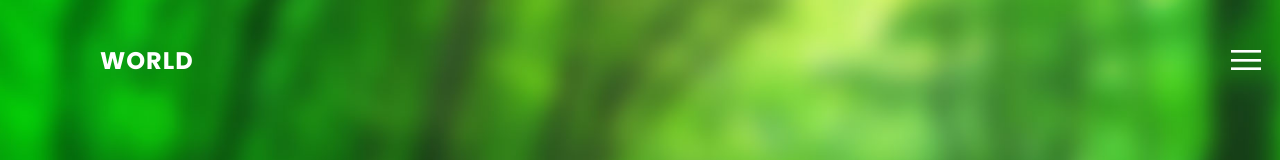
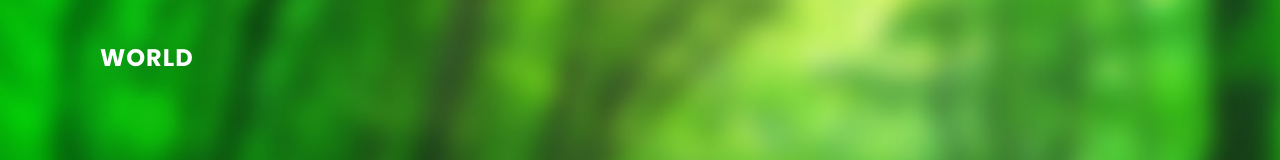
Before and after one commit to overstay812/save-the-earth, a plain HTML site: page index.html in a window 1280 px wide. Shown: the top 160 px of the page. Drawn offline with Linux system fonts and the light colour scheme.

Commit message:
hided menu button

```diff
--- a/index.html
+++ b/index.html
@@ -12,7 +12,7 @@
     <section>
         <header>
             <a href="#" class="logo">World</a>
-            <div class="toggle"></div>
+            <!-- <div class="toggle"></div> -->
         </header>
         <img src="./img/bg.jpg" class="bg" alt="background">
         <img src="./img/bird.png" class="bird" alt="bird">
```
